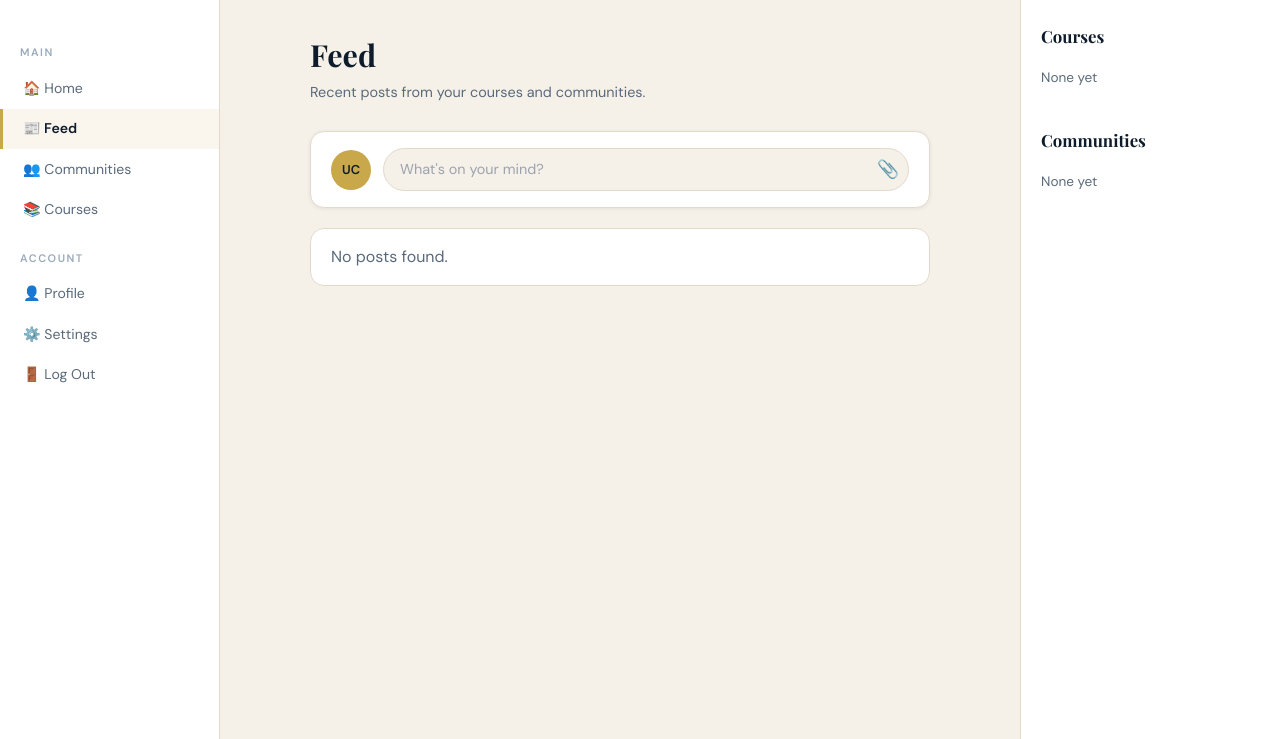
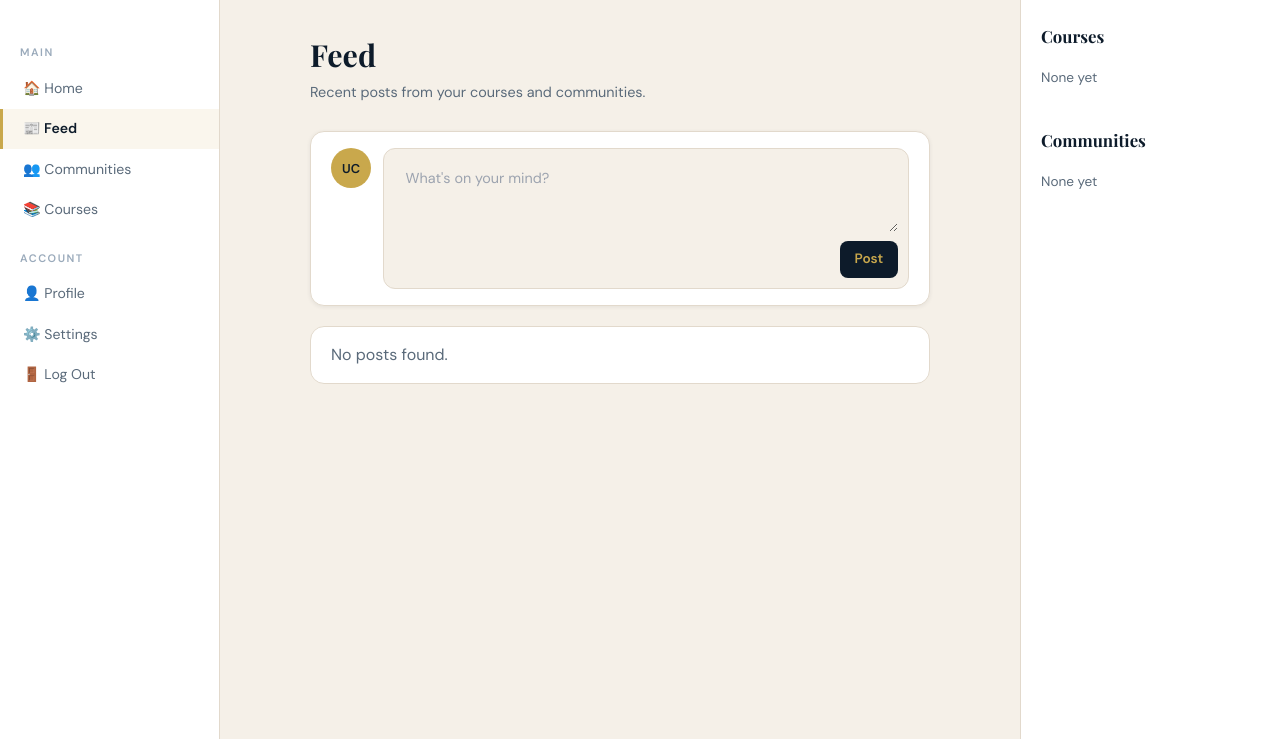
Before and after one commit to muliahulia/489Project, a Node project: template views/feed.ejs in a window 1280 px wide. Shown: the part 60-799 px from the top of the page. Run offline with Node 20 templates, Linux system fonts and the light colour scheme; the template is opened without the code that fills it, so the values that code supplies are empty.

Commit message:
Added functionality allowing user to make general posts.

```diff
--- a/views/feed.ejs
+++ b/views/feed.ejs
@@ -35,7 +35,7 @@
 
     .create-post-top {
       display: flex;
-      align-items: center;
+      align-items: flex-start;
       gap: 0.75rem;
     }
 
@@ -53,35 +53,65 @@
     .create-post-input-wrap {
       flex: 1;
       display: flex;
-      align-items: center;
-      border-radius: 999px;
+      flex-direction: column;
+      gap: 0.6rem;
+      border-radius: 12px;
       border: 1.5px solid var(--border);
       background: var(--cream);
-      overflow: hidden;
-      padding-right: 0.25rem;
+      padding: 0.65rem;
     }
 
     .create-post-input {
       flex: 1;
-      padding: 0.6rem 1rem;
+      min-height: 72px;
+      padding: 0.55rem 0.7rem;
       border: none;
+      border-radius: 8px;
       background: transparent;
       font-family: 'DM Sans', sans-serif;
       font-size: 0.9rem;
       color: var(--text-dark);
       outline: none;
+      resize: vertical;
     }
 
-    .create-post-attach {
-      width: 32px; height: 32px;
-      border-radius: 50%;
+    .create-post-row {
+      display: flex;
+      justify-content: flex-end;
+    }
+
+    .create-post-submit {
       border: none;
-      background: transparent;
-      display: flex; align-items: center; justify-content: center;
-      font-size: 1.1rem;
-      color: var(--text-muted);
+      background: var(--navy);
+      color: var(--gold);
+      font-family: 'DM Sans', sans-serif;
+      font-size: 0.85rem;
+      font-weight: 600;
+      padding: 0.5rem 0.9rem;
+      border-radius: 8px;
       cursor: pointer;
-      flex-shrink: 0;
+      white-space: nowrap;
+    }
+
+    .create-post-submit:hover { background: var(--navy-mid); }
+
+    .form-banner {
+      border-radius: 10px;
+      padding: 0.65rem 0.85rem;
+      font-size: 0.84rem;
+      margin-bottom: 0.9rem;
+    }
+
+    .form-banner.error {
+      background: rgba(192,57,43,0.08);
+      border: 1px solid rgba(192,57,43,0.25);
+      color: #9b2d22;
+    }
+
+    .form-banner.success {
+      background: rgba(30,126,92,0.08);
+      border: 1px solid rgba(30,126,92,0.25);
+      color: #1a6c4e;
     }
 
     .right-sidebar {
@@ -210,6 +240,7 @@
       <% const feedPosts = Array.isArray(posts) ? posts : []; %>
       <% const affiliatedCourses = Array.isArray(courses) ? courses : []; %>
       <% const affiliatedCommunities = Array.isArray(communities) ? communities : []; %>
+      <% const createPostError = typeof formError === 'string' ? formError : null; %>
 
       <div class="page-header">
         <h1 class="page-title">Feed</h1>
@@ -217,12 +248,23 @@
       </div>
 
       <div class="create-post">
+        <% if (createPostError) { %>
+          <div class="form-banner error"><%= createPostError %></div>
+        <% } %>
         <div class="create-post-top">
           <div class="create-post-avatar"><%= user && user.initials ? user.initials : 'UC' %></div>
-          <div class="create-post-input-wrap">
-            <input class="create-post-input" type="text" placeholder="What's on your mind?"/>
-            <button class="create-post-attach" title="Attach media">📎</button>
-          </div>
+          <form class="create-post-input-wrap" method="post" action="/feed/posts">
+            <textarea
+              class="create-post-input"
+              name="content"
+              maxlength="4000"
+              required
+              placeholder="What's on your mind?"
+            ></textarea>
+            <div class="create-post-row">
+              <button class="create-post-submit" type="submit">Post</button>
+            </div>
+          </form>
         </div>
       </div>
 
```
Also changed, not shown: routes/feed.js (+71 -17 lines).
